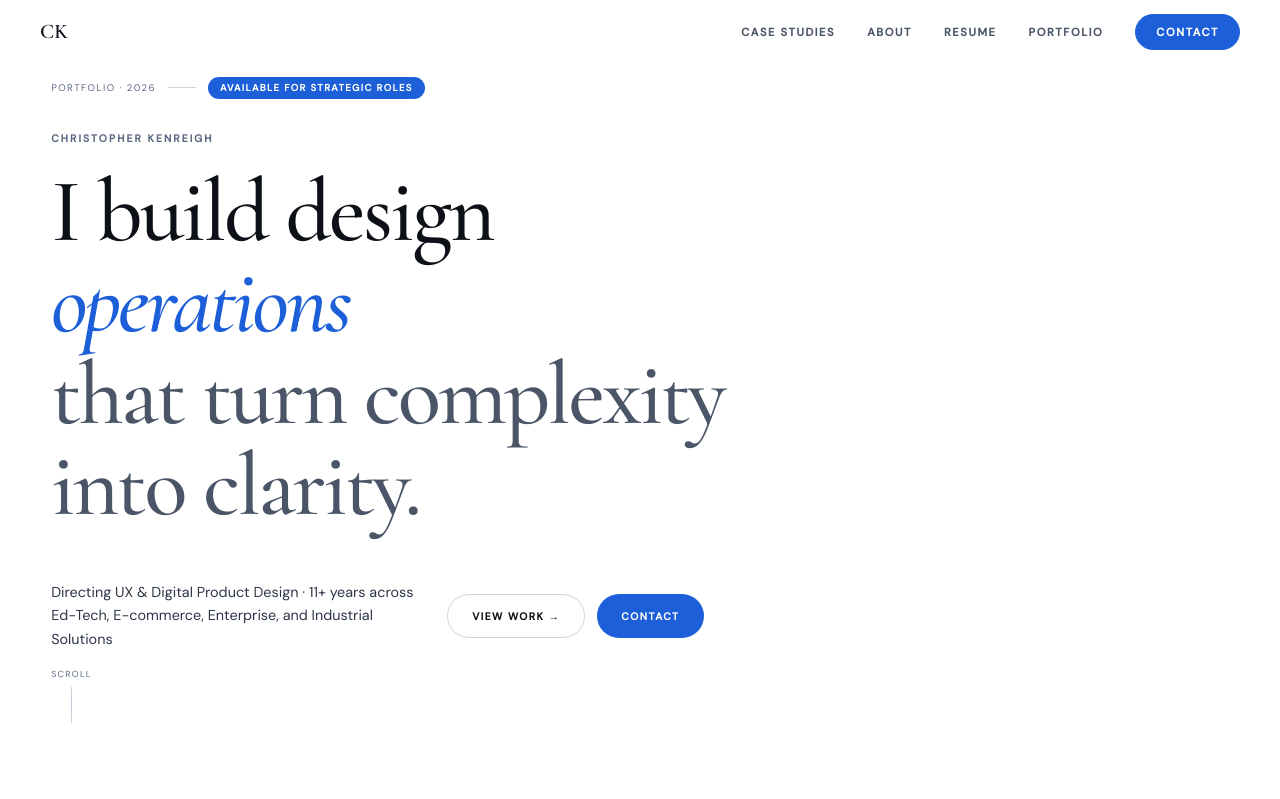
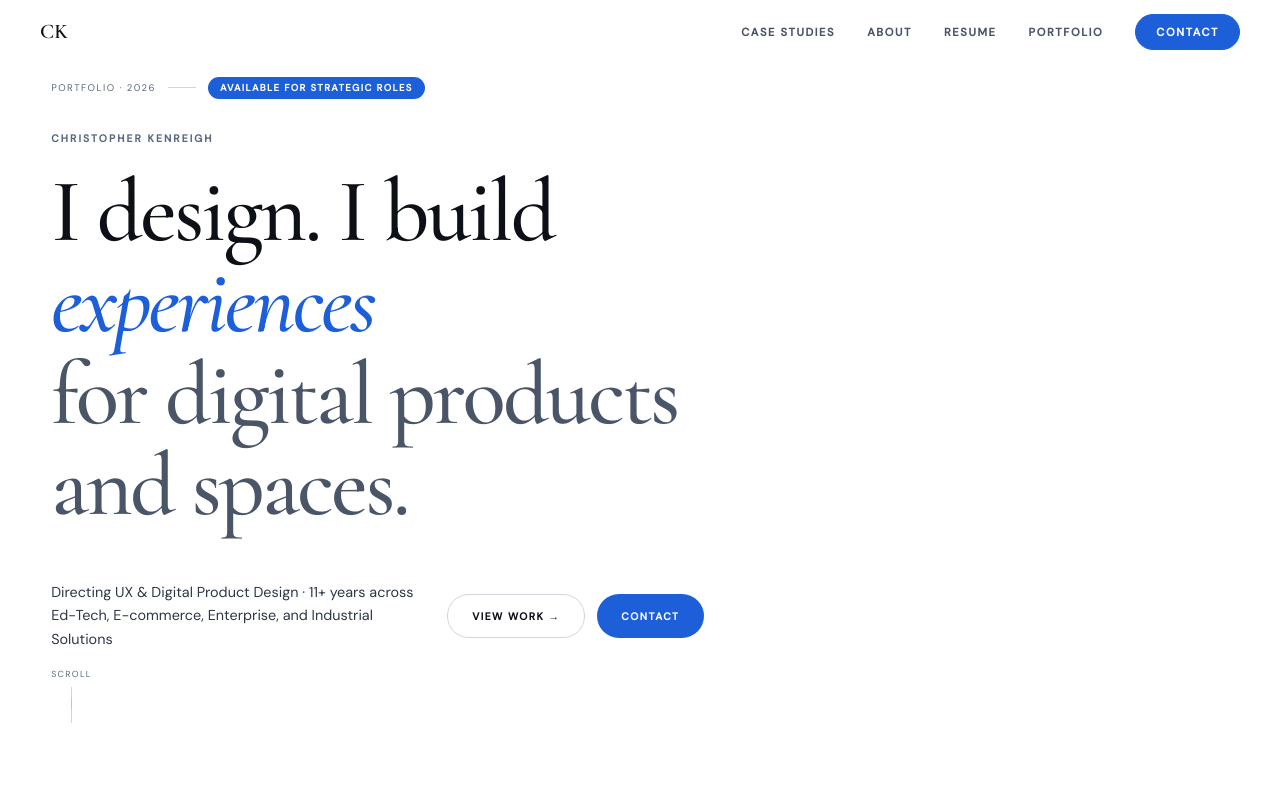
Before and after one commit to tangiblethinking/Testingonly001, a React (Vite) app: page / in a window 1280 px wide. Shown: the top 799 px of the page. Built offline with nearby package versions, Linux system fonts and the light colour scheme.

Commit message:
Update text content in Home component

```diff
--- a/src/pages/Home.jsx
+++ b/src/pages/Home.jsx
@@ -221,10 +221,10 @@ export default function Home({ setPage }) {
           >Christopher Kenreigh</motion.p>
 
           {[
-            { text: 'I build design',             color: INK,      delay: 0.45 },
-            { text: 'operations',               color: BLUE,     delay: 0.55, italic: true },
-            { text: 'that turn complexity',       color: INK_SEC,  delay: 0.63 },
-            { text: 'into clarity.',              color: INK_SEC,  delay: 0.70 },
+            { text: 'I design. I build',             color: INK,      delay: 0.45 },
+            { text: 'experiences',               color: BLUE,     delay: 0.55, italic: true },
+            { text: 'for digital products',       color: INK_SEC,  delay: 0.63 },
+            { text: 'and spaces.',              color: INK_SEC,  delay: 0.70 },
           ].map(({ text, color, delay, italic }) => (
             <div key={text} style={{ overflow: 'visible', paddingBottom: '0.12em' }}>
               <motion.div
```
